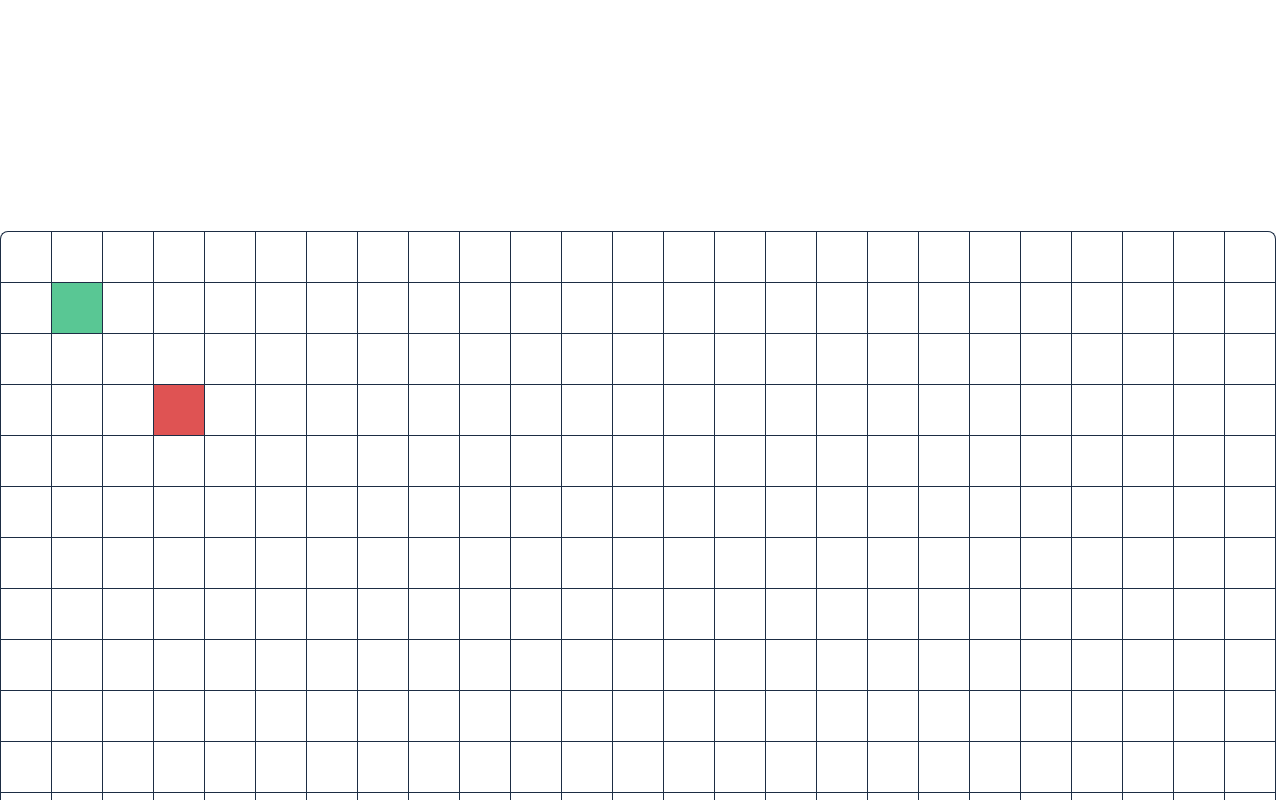
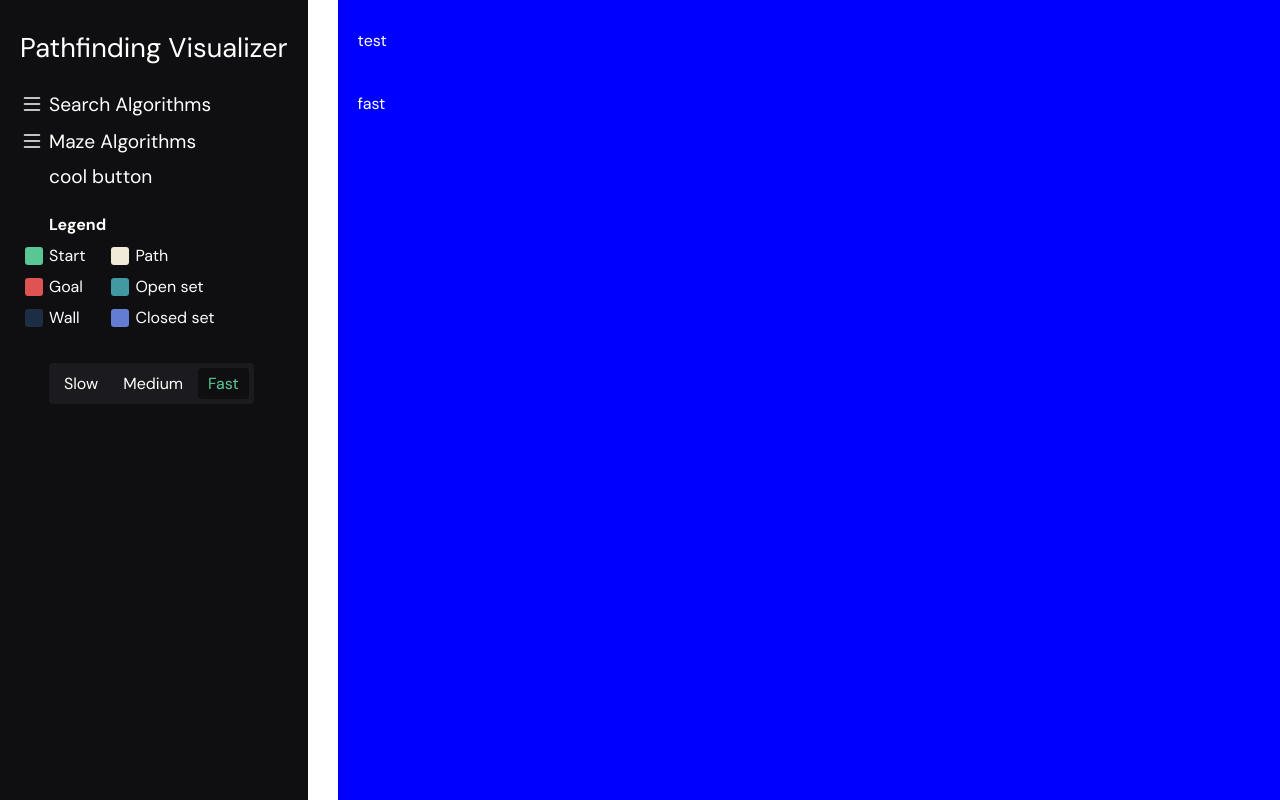
Before and after one commit to taylornorth01/pathfinding-visualizer-react, a React (Create React App) app: page / in a window 1280 px wide. Shown: the top 800 px of the page. Built offline with nearby package versions, Linux system fonts and the light colour scheme.

Commit message:
refactored app using new components

```diff
--- a/src/App.tsx
+++ b/src/App.tsx
@@ -14,7 +14,16 @@ import {
 	updateMaze,
 	clearWalls,
 } from './common/';
-import { Grid } from './component/';
+import {
+	Grid,
+	Dropdown,
+	Option,
+	Button,
+	Column,
+	Item,
+	List,
+	Radio,
+} from './component/';
 import { GridNode, AppState, AppActions } from './model/';
 
 var _ = require('lodash');
@@ -145,67 +154,110 @@ const App: React.FC = () => {
 
 	return (
 		<div className='app'>
-			{state.algorithm?.id}
-			{state.algorithm?.name}
-			<div onClick={startAlgorithm}>Start</div>
-			<div onClick={() => dispatch({ type: 'clear-path' })}>Clear path</div>
-			<div onClick={() => dispatch({ type: 'clear-walls' })}>Remove walls</div>
-			<div
+			<div className='app__layout'>
+				<div className='column__1'>
+					<div className='main__controls'>
+						<div className='main__title'>Pathfinding Visualizer</div>
+						<Dropdown title={'Search Algorithms'}>
+							<Option
+								text={'A* Search'}
 								onClick={() =>
-					dispatch({ type: 'change-maze', payload: { id: 'recursive' } })
-				}>
-				Recursive
-			</div>
-			<div
+									dispatch({
+										type: 'change-algorithm',
+										payload: { id: 'astar' },
+									})
+								}
+							/>
+							<Option
+								text={'Dijkstra'}
+								onClick={() =>
+									dispatch({
+										type: 'change-algorithm',
+										payload: { id: 'dijkstra' },
+									})
+								}
+							/>
+							<Option
+								text={'Depth First Search'}
+								onClick={() =>
+									dispatch({
+										type: 'change-algorithm',
+										payload: { id: 'depthfs' },
+									})
+								}
+							/>
+						</Dropdown>
+						<Dropdown title={'Maze Algorithms'}>
+							<Option
+								text={'Recursive Division'}
+								onClick={() =>
+									dispatch({
+										type: 'change-maze',
+										payload: { id: 'recursive' },
+									})
+								}
+							/>
+							<Option
+								text={'Random Maze'}
 								onClick={() =>
 									dispatch({ type: 'change-maze', payload: { id: 'random' } })
-				}>
-				Random
-			</div>
-			<div
+								}
+							/>
+						</Dropdown>
+						<Button text='cool button' onClick={() => null} />
+						<List title='Legend'>
+							<Column>
+								<Item text='Start' keyCol=' colour__start' />
+								<Item text='Goal' keyCol=' colour__goal' />
+								<Item text='Wall' keyCol=' colour__wall' />
+							</Column>
+							<Column>
+								<Item text='Path' keyCol=' colour__path' />
+								<Item text='Open set' keyCol=' colour__open' />
+								<Item text='Closed set' keyCol=' colour__closed' />
+							</Column>
+						</List>
+						<Radio>
+							<Option
+								text='Slow'
+								active={state.speed.id === 'slow'}
 								onClick={() =>
 									dispatch({ type: 'change-speed', payload: { id: 'slow' } })
-				}>
-				Slow
-			</div>
-			<div
+								}
+							/>
+							<Option
+								text='Medium'
+								active={state.speed.id === 'medium'}
 								onClick={() =>
 									dispatch({ type: 'change-speed', payload: { id: 'medium' } })
-				}>
-				Medium
-			</div>
-			<div
+								}
+							/>
+							<Option
+								text='Fast'
+								active={state.speed.id === 'fast'}
 								onClick={() =>
 									dispatch({ type: 'change-speed', payload: { id: 'fast' } })
-				}>
-				Fast
+								}
+							/>
+						</Radio>
 					</div>
-			<div
-				onClick={() =>
-					dispatch({ type: 'change-algorithm', payload: { id: 'dijkstra' } })
-				}>
-				Test dij
 				</div>
-			<div
-				onClick={() =>
-					dispatch({ type: 'change-algorithm', payload: { id: 'astar' } })
-				}>
-				Test astar
+				<div className='column__2'>
+					<div className='test'>test</div>
+					{state.maze?.id}
+					<br />
+					{state.algorithm?.id}
+					<br />
+					{state.speed?.id}
 				</div>
-			<div
-				onClick={() =>
-					dispatch({ type: 'change-algorithm', payload: { id: 'depthfs' } })
-				}>
-				Test depthfs
 			</div>
-			<Grid
+			{/* <Grid
 				grid={state.grid}
 				mouseDown={(n) => !state.isSearching && mouseDown(n)}
 				mouseEnter={(n) =>
 					!state.isSearching && state.isDragging && mouseEnter(n)
 				}
-			/>
-			{/* {JSON.stringify(state)} */}
+			/> */}
 		</div>
 	);
 };
```
Lines whose indentation alone changed are shown as unchanged.
